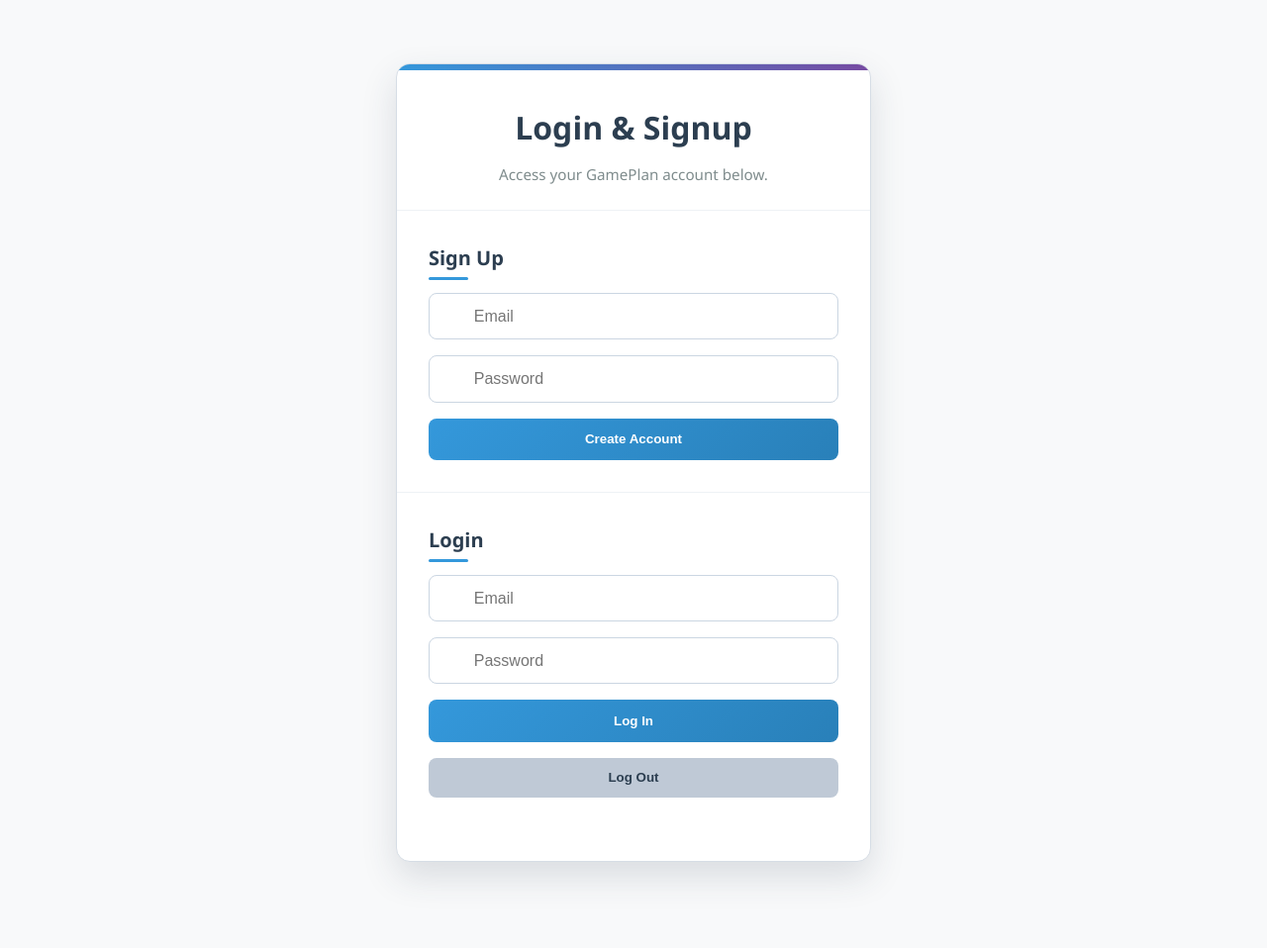
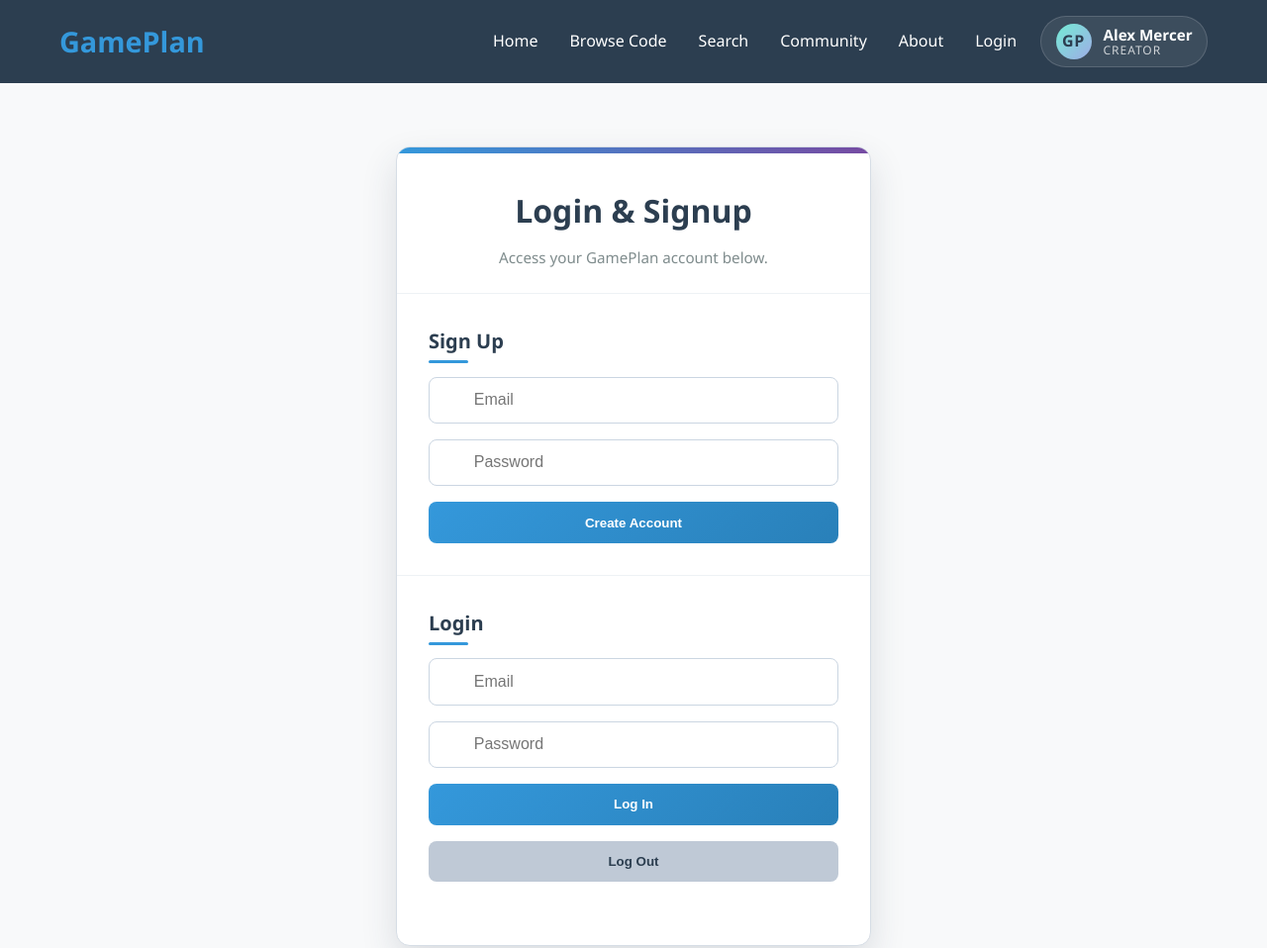
Before and after one commit to WSU-4110/GamePlan, a website: page login.html in a window 1280 px wide. Shown: the top 958 px of the page at 99% size. Before the commit the page ends 935 px from the top, so only its background shows below. Drawn offline with Linux system fonts and the light colour scheme.

Commit message:
Update login.html

```diff
--- a/login.html
+++ b/login.html
@@ -7,6 +7,49 @@
   <title>Login Page</title>
 </head>
 <body>
+    <header>
+        <nav class="navbar">
+            <div class="nav-container">
+                <div class="nav-logo">
+                    <h1>GamePlan</h1>
+                </div>
+                <div class="nav-right">
+                    <ul class="nav-menu">
+                        <li class="nav-item">
+                            <a href="index.html" class="nav-link">Home</a>
+                        </li>
+                        <li class="nav-item">
+                            <a href="browse.html" class="nav-link">Browse Code</a>
+                        </li>
+                        <li class="nav-item">
+                            <a href="search.html" class="nav-link">Search</a>
+                        </li>
+                        <li class="nav-item">
+                            <a href="community.html" class="nav-link">Community</a>
+                        </li>
+                        <li class="nav-item">
+                            <a href="about.html" class="nav-link">About</a>
+                        </li>
+                        <li>
+                            <a href="login.html" class="nav-link">Login</a>
+                        </li>
+                    </ul>
+                    <a class="nav-profile" href="profile.html">
+                        <span class="profile-avatar" aria-hidden="true">GP</span>
+                        <span class="profile-info">
+                            <span class="profile-name">Alex Mercer</span>
+                            <span class="profile-role">Creator</span>
+                        </span>
+                    </a>
+                    <div class="hamburger">
+                        <span class="bar"></span>
+                        <span class="bar"></span>
+                        <span class="bar"></span>
+                    </div>
+                </div>
+            </div>
+        </nav>
+    </header>
   <div class="login-wrapper">
     <div class="login-card">
 
```
